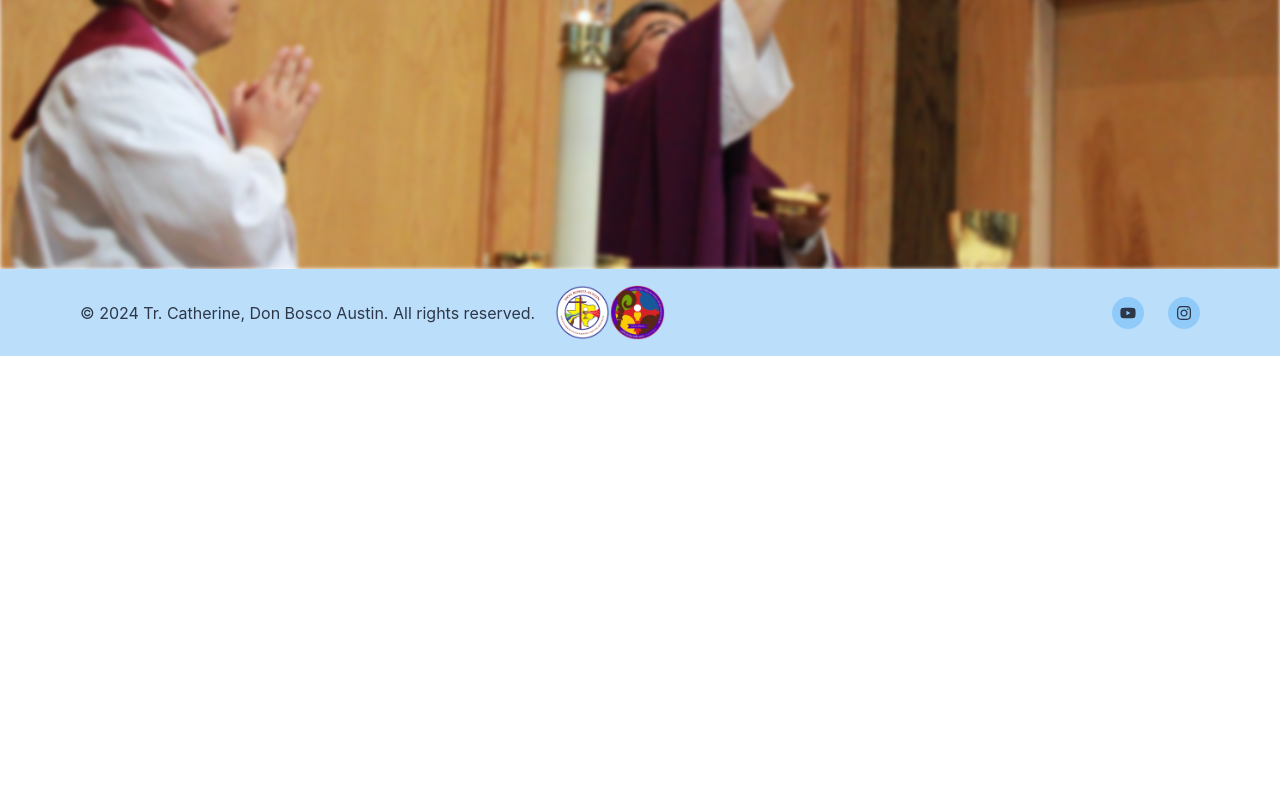
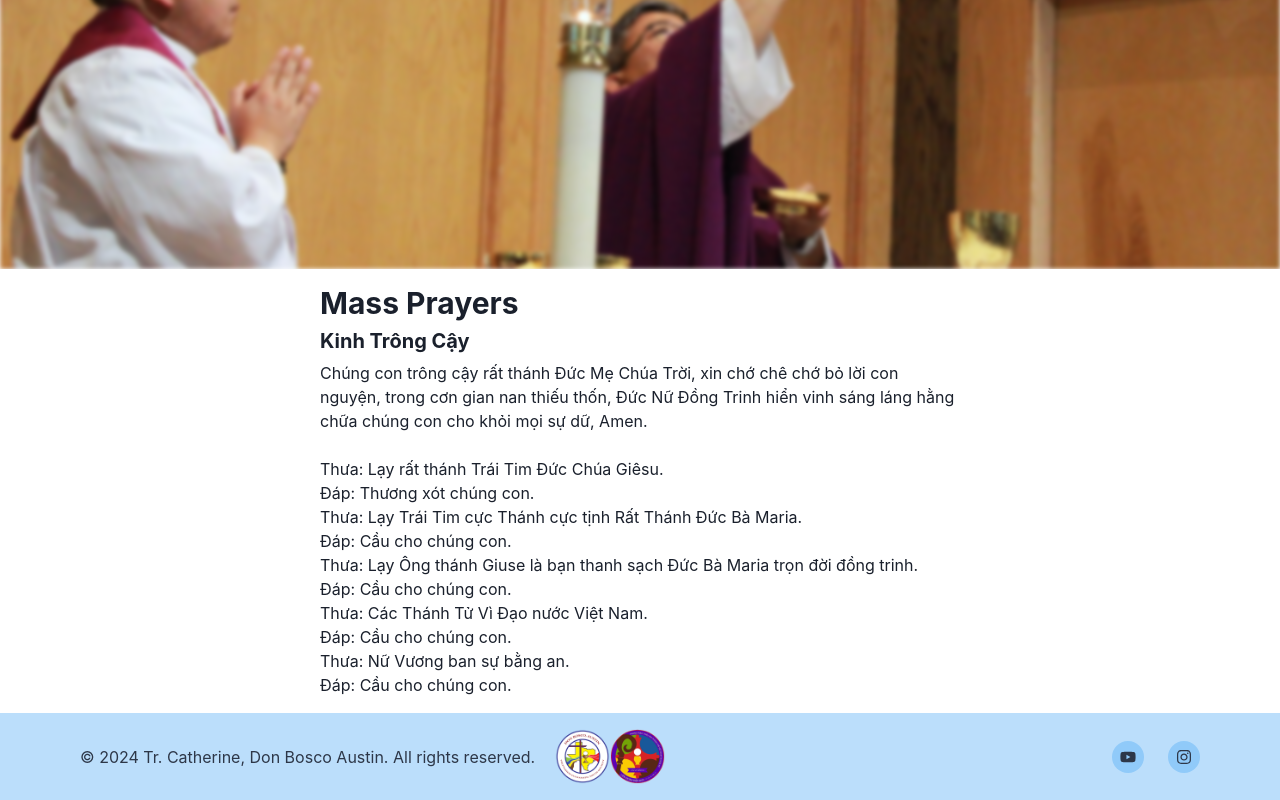
Before and after one commit to cmdnguyen/liturgy-list, a Next.js app: page /massPrayers in a window 1280 px wide. Shown: the part 433-1233 px from the top of the page. Before the commit the page ends 800 px from the top, so only its background shows below. Built offline with nearby package versions, Linux system fonts and the light colour scheme.

Commit message:
Added Kinh Trong Cay in massPrayer page

```diff
--- a/src/components/Navbar.tsx
+++ b/src/components/Navbar.tsx
@@ -29,6 +29,10 @@ const Links = [
     name: "Daily Readings",
     to: "/dailyReadings",
   },
+  // {
+  //   name: "Mass Prayers",
+  //   to: "/massPrayers",
+  // }
 ];
 const NavItem = ({
   to,
--- a/src/pages/massPrayers.tsx
+++ b/src/pages/massPrayers.tsx
@@ -1,11 +1,40 @@
 import Hero from "../components/Hero";
-import MassImage from "../../public/mass_cap12021.jpg"
+import MassImage from "../../public/mass_cap12021.jpg";
+import { Container, Text, Heading, Box } from "@chakra-ui/react";
 
 export default function AdorationResources() {
   const heroText = "Prayers used during Mass";
   return (
     <>
       <Hero heroText={heroText} backgroundImageSrc={MassImage} />
+      <Container maxW="full">
+        <Container maxW="2xl" my={4}>
+          <Heading size="lg" my={2}>
+            Mass Prayers
+          </Heading>
+          <Heading size="md" mb={2}>
+            Kinh Trông Cậy
+          </Heading>
+          <Text>
+            Chúng con trông cậy rất thánh Đức Mẹ Chúa Trời, xin chớ chê chớ bỏ
+            lời con nguyện, trong cơn gian nan thiếu thốn, Đức Nữ Đồng Trinh
+            hiển vinh sáng láng hằng chữa chúng con cho khỏi mọi sự dữ, Amen.
+            <br /> <br />
+            Thưa: Lạy rất thánh Trái Tim Đức Chúa Giêsu.
+            <br />
+            Đáp: Thương xót chúng con. <br />
+            Thưa: Lạy Trái Tim cực Thánh cực tịnh Rất Thánh Đức Bà Maria. <br />
+            Đáp: Cầu cho chúng con. <br />
+            Thưa: Lạy Ông thánh Giuse là bạn thanh sạch Đức Bà Maria trọn đời
+            đồng trinh. <br />
+            Đáp: Cầu cho chúng con. <br />
+            Thưa: Các Thánh Tử Vì Đạo nước Việt Nam. <br />
+            Đáp: Cầu cho chúng con. <br />
+            Thưa: Nữ Vương ban sự bằng an. <br />
+            Đáp: Cầu cho chúng con.
+          </Text>
+        </Container>
+      </Container>
     </>
   );
 }
```
